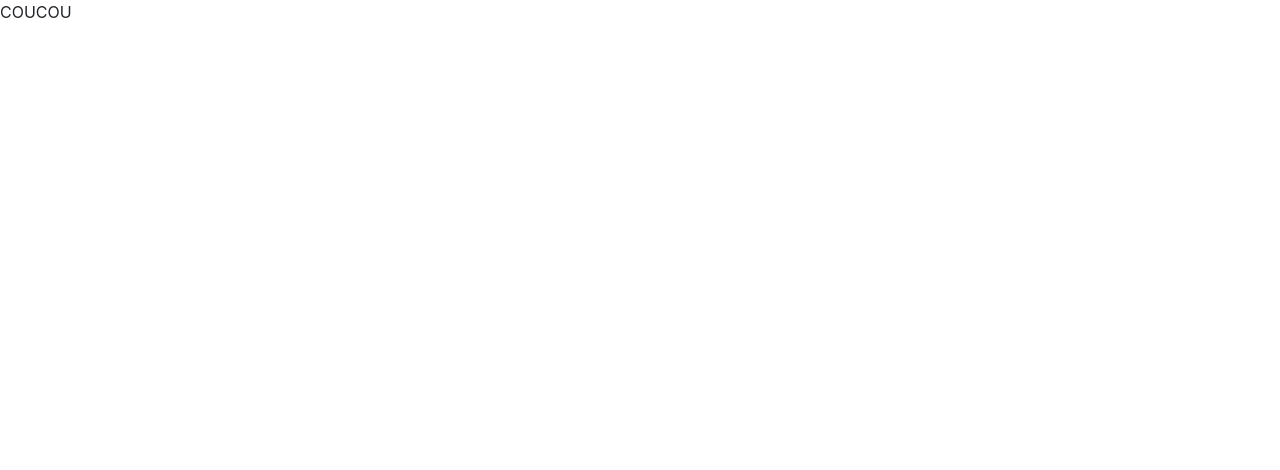
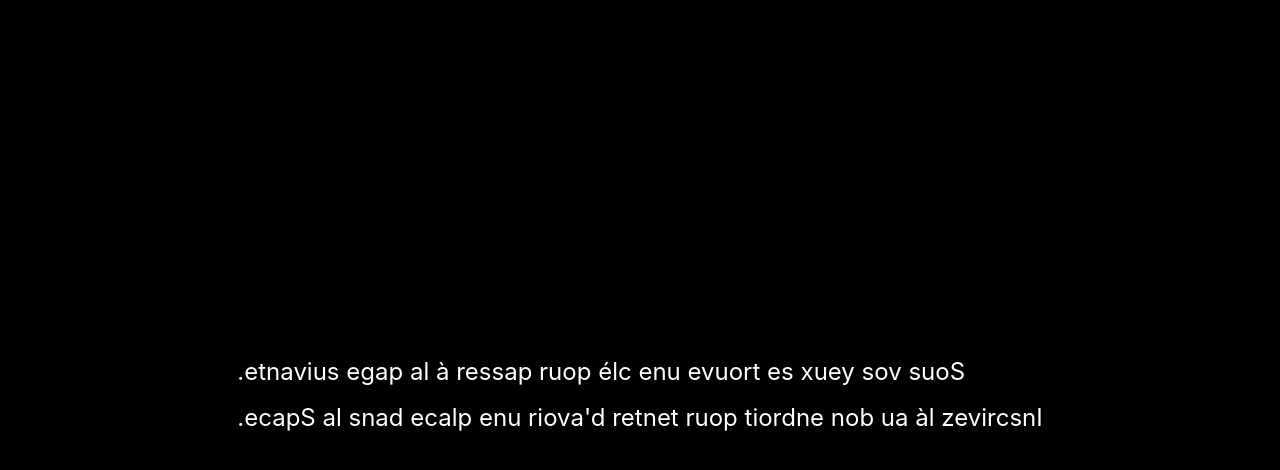
Before and after one commit to gch90/hackathons-team-c, a React (Create React App) app in the folder client/: page /enigma in a window 1280 px wide. Shown: the top 470 px of the page. Built offline with nearby package versions, Linux system fonts and the light colour scheme.

Commit message:
work in progress for Enigma page

```diff
--- /dev/null
+++ b/client/src/components/KeyReveal.jsx
@@ -0,0 +1,30 @@
+import React, {useEffect} from 'react';
+import styled from 'styled-components';
+
+const KeyReveal = () => {
+
+  useEffect(() => {
+    document.addEventListener('mousemove', (e) => {
+      const revealCircle = document.getElementById('key-reveal');
+      let left = e.offsetX;
+      let top = e.offsetY;
+      revealCircle.style.left = left + 'px';
+      revealCircle.style.top = top + 'px';
+    });
+  }, [])
+
+  return (
+    <Wrapper id='key-reveal' />
+  )
+}
+
+const Wrapper= styled.div`
+  background-color: orange;
+  width: 60px;
+  height: 60px;
+  border-radius: 50%;
+  position: absolute;
+  z-index: 100;
+`;
+
+export default KeyReveal;
--- a/client/src/pages/Enigma.jsx
+++ b/client/src/pages/Enigma.jsx
@@ -1,9 +1,69 @@
-import React from 'react'
+import React from 'react';
+import styled from 'styled-components';
+
+import KeyReveal from '../components/KeyReveal';
 
 const Enigma = () => {
+  const firstStr = "Sous vos yeux se trouve une clé pour passer à la page suivante.";
+  const secondStr = "Inscrivez là au bon endroit pour tenter d'avoir une place dans la Space.";
+  const firstStrTransformed = firstStr.split('').reverse().join('') ;
+  const secondStrTransformed = secondStr.split('').reverse().join('');
+
   return (
-    <>COUCOU</>
+    <Wrapper>
+      <ContainerTop>
+        <Text>
+          <FirstLine>{firstStrTransformed}</FirstLine>
+          <SecondLine>{secondStrTransformed}</SecondLine>
+        </Text>
+      </ContainerTop>
+      <ContainerBottom>
+        <KeyReveal />
+        <KeyText>/form</KeyText>
+      </ContainerBottom>
+    </Wrapper>
   )
 }
 
-export default Enigma
+const Wrapper = styled.div`
+  width: 100%;
+  height: 100%;
+  background-color: black;
+  color: white;
+  display: flex;
+  flex-direction: column;
+  justify-content: center;
+  align-items: center;
+`;
+const ContainerTop = styled.div`
+  width: 100%;
+  height: 100vh;
+  padding: 100px;
+  display: flex;
+  justify-content: center;
+  align-items: center;
+`;
+const Text = styled.div`
+  font-size: 24px;
+`;
+const FirstLine = styled.p`
+  margin-bottom: 10px;
+`;
+const SecondLine = styled.p`
+  margin-bottom: 10px;
+`;
+const ContainerBottom = styled.div`
+  width: 100%;
+  height: 100vh;
+  display: flex;
+  justify-content: center;
+  align-items: center;
+  color: black;
+  position: relative;
+  cursor: none;
+`;
+const KeyText = styled.p`
+  z-index: 200;
+`;
+
+export default Enigma;
```
